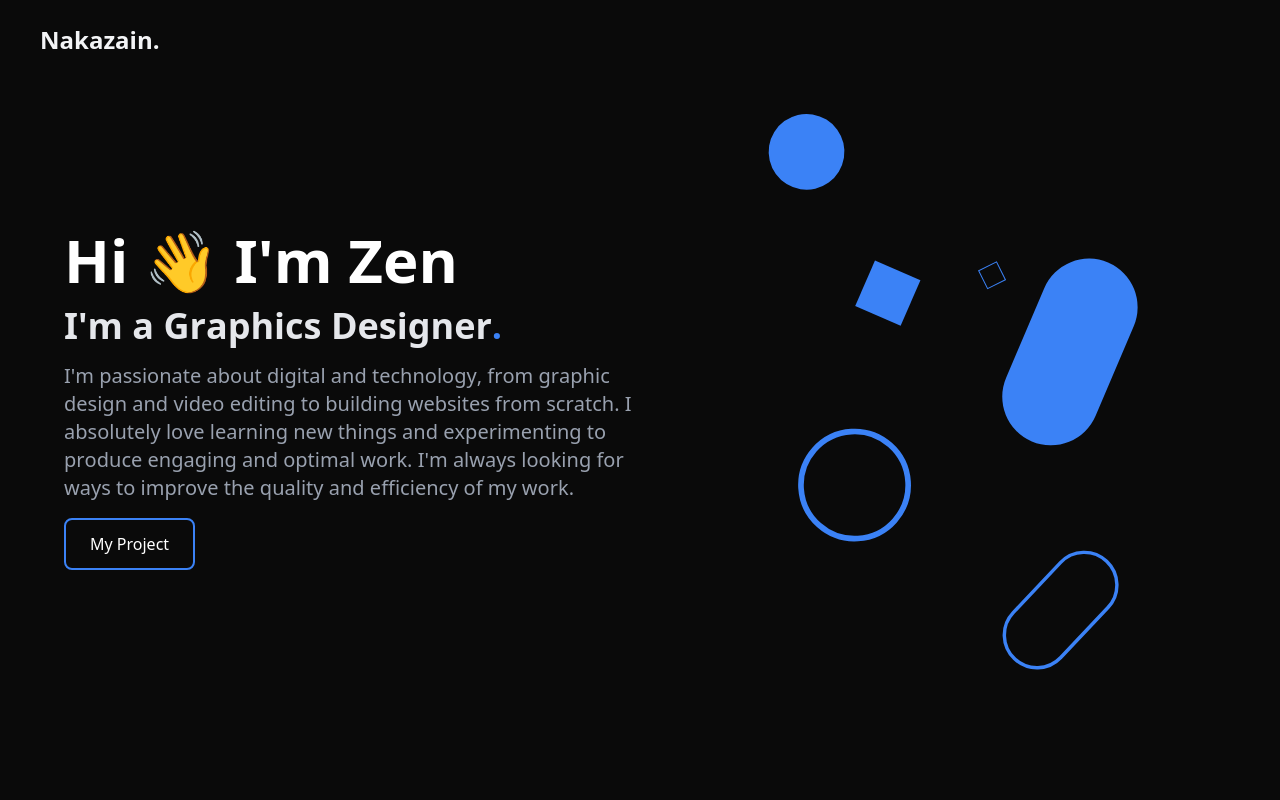
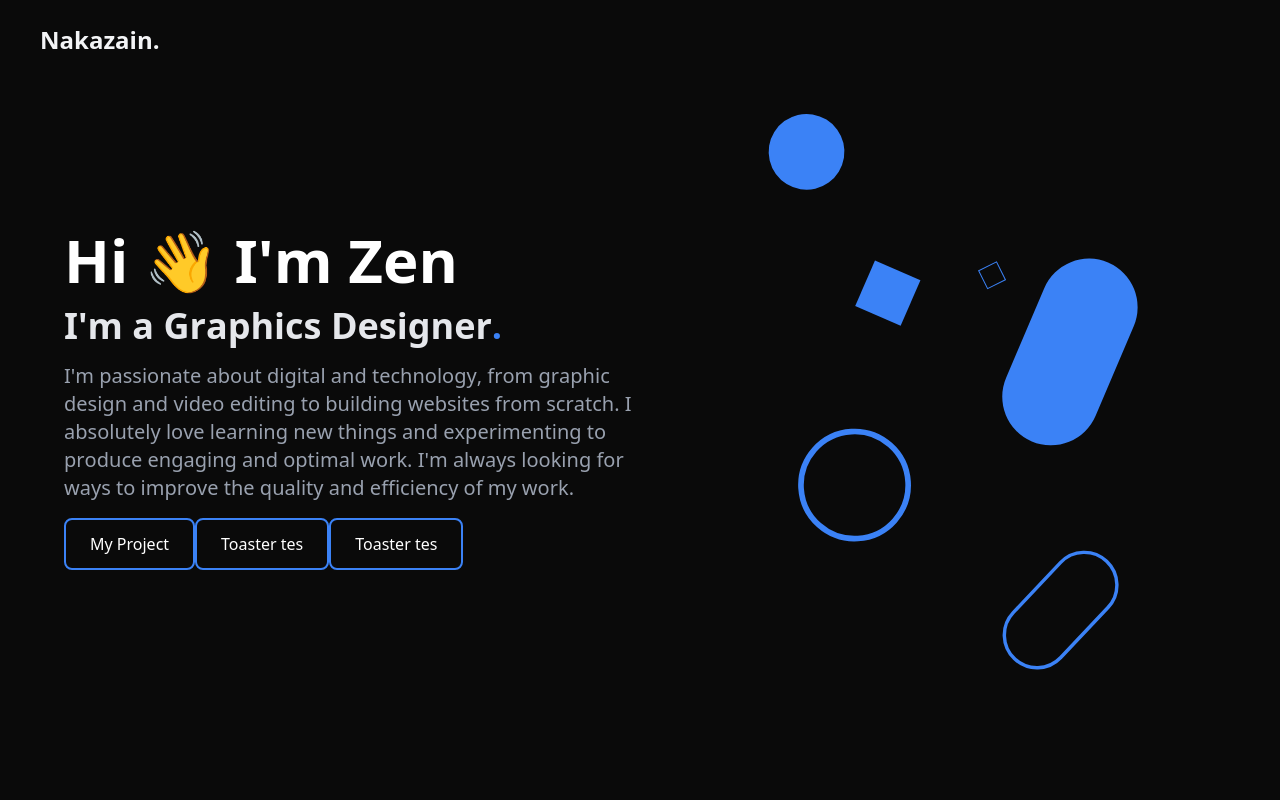
Before and after one commit to Nakazain/Porto-w-anime-js, a React (Vite) app: page / in a window 1280 px wide. Shown: the top 800 px of the page. Built offline with nearby package versions, Linux system fonts and the light colour scheme.

Commit message:
Arghhhh, idk what happened but, scramble role hooks stop animating when toaster is called

```diff
--- a/src/App.tsx
+++ b/src/App.tsx
@@ -147,6 +147,8 @@ function App() {
               <Btn>
                 <p>My Project</p>
               </Btn>
+              <Btn onClick={ () => showToast("Pesan berhasil terkirim!", 'success')}>Toaster tes</Btn>
+              <Btn onClick={ () => showToast("Hahhhhhhhhhhhhhhhh!", 'error')}>Toaster tes</Btn>
             </div>
           </div>
           <div className="shape-container relative h-full transition-opacity duration-1000 flex-1 overflow-visible opacity-0">
```
